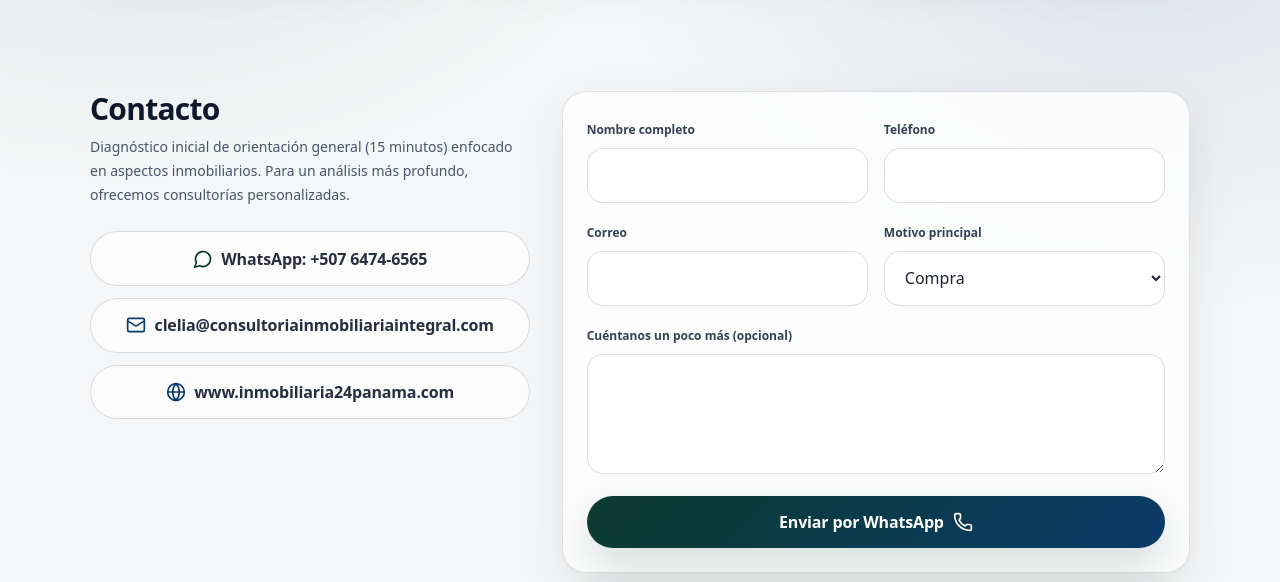
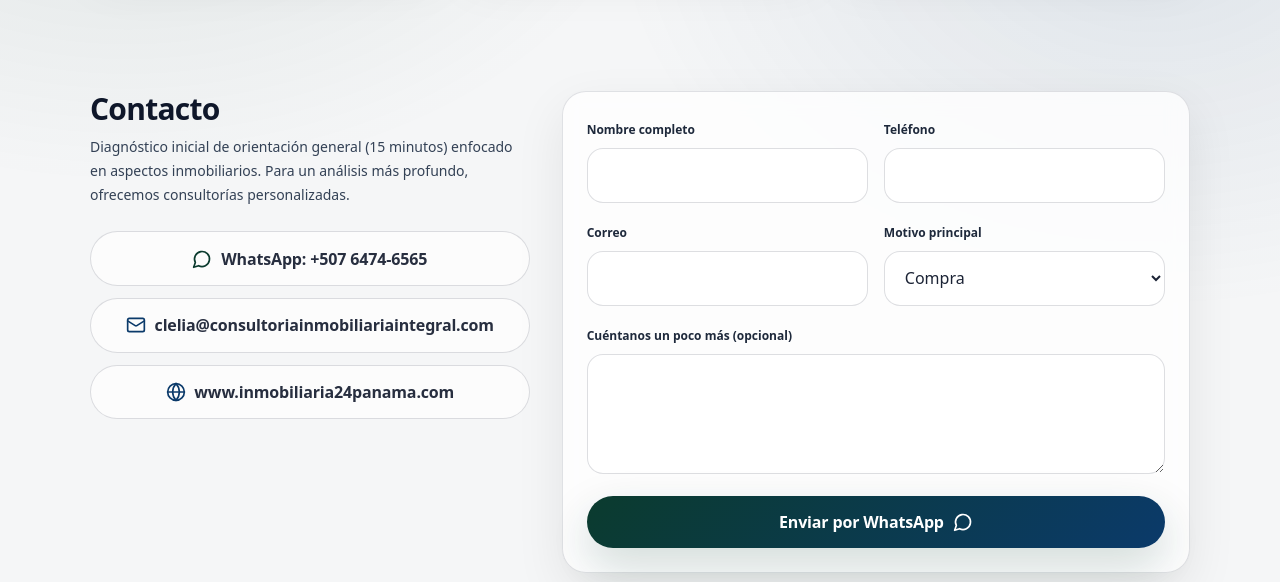
Before and after one commit to lulabtechnology/Consultor-a-Inmobiliaria-Integral, a Next.js app: page / in a window 1280 px wide. Shown: the part 3400-3982 px from the top of the page. Built offline with nearby package versions, Linux system fonts and the light colour scheme.

Commit message:
Update Contact.tsx

```diff
--- a/components/Contact.tsx
+++ b/components/Contact.tsx
@@ -2,21 +2,21 @@
 
 import { useMemo, useState } from "react";
 import { links } from "@/lib/links";
-import { Mail, Phone, Globe, MessageCircle } from "lucide-react";
+import { Mail, Globe, MessageCircle } from "lucide-react";
 
 export default function Contact({ t }: { t: any }) {
   const reasons: string[] = t.contact?.form?.reasons ?? [
     "Compra",
     "Venta",
     "Alquiler",
+    "Administración",
     "Inversión",
-    "Administración",
     "Otro"
   ];
 
   const [sent, setSent] = useState(false);
 
-  const waBase = links.wa; // wa.me/...
+  const waBase = links.wa;
   const email = links.email;
   const website = links.website;
 
@@ -38,7 +38,7 @@ export default function Contact({ t }: { t: any }) {
     const msg = String(fd.get("message") ?? "");
 
     const text =
-      `Hola, quiero una asesoría inmobiliaria.\n\n` +
+      `Hola, me gustaría agendar un diagnóstico inicial (15 minutos).\n\n` +
       `Nombre: ${name}\n` +
       `Teléfono: ${phone}\n` +
       `Correo: ${emailV}\n` +
@@ -58,15 +58,15 @@ export default function Contact({ t }: { t: any }) {
             <h2 className="text-3xl font-extrabold tracking-tight text-slate-900">
               {t.contact?.title ?? "Contacto"}
             </h2>
-            <p className="mt-2 text-sm leading-6 text-slate-600">
+            <p className="mt-2 text-sm leading-6 text-slate-700">
               {t.contact?.subtitle ??
-                "Para poder brindarte una asesoría adecuada indícanos el motivo de tu consulta."}
+                "Diagnóstico inicial de orientación general (15 minutos) enfocado en aspectos inmobiliarios. Para un análisis más profundo, ofrecemos consultorías personalizadas."}
             </p>
 
             <div className="mt-6 grid gap-3">
               <a className="btn btn-ghost w-full justify-start" href={links.wa} target="_blank" rel="noreferrer">
                 <MessageCircle className="h-5 w-5 text-[color:var(--brand)]" />
-                WhatsApp: +507 6474-6565
+                WhatsApp: {links.phoneDisplay}
               </a>
 
               <a className="btn btn-ghost w-full justify-start" href={`mailto:${email}`}>
@@ -86,14 +86,14 @@ export default function Contact({ t }: { t: any }) {
               <form onSubmit={onSubmit} className="grid gap-4">
                 <div className="grid gap-4 sm:grid-cols-2">
                   <div>
-                    <label className="text-xs font-semibold text-slate-700">
+                    <label className="text-xs font-semibold text-slate-800">
                       {t.contact?.form?.name ?? "Nombre completo"}
                     </label>
                     <input className="input mt-2" name="name" required />
                   </div>
 
                   <div>
-                    <label className="text-xs font-semibold text-slate-700">
+                    <label className="text-xs font-semibold text-slate-800">
                       {t.contact?.form?.phone ?? "Teléfono"}
                     </label>
                     <input className="input mt-2" name="phone" required />
@@ -102,14 +102,14 @@ export default function Contact({ t }: { t: any }) {
 
                 <div className="grid gap-4 sm:grid-cols-2">
                   <div>
-                    <label className="text-xs font-semibold text-slate-700">
+                    <label className="text-xs font-semibold text-slate-800">
                       {t.contact?.form?.email ?? "Correo"}
                     </label>
                     <input className="input mt-2" name="email" type="email" required />
                   </div>
 
                   <div>
-                    <label className="text-xs font-semibold text-slate-700">
+                    <label className="text-xs font-semibold text-slate-800">
                       {t.contact?.form?.reason ?? "Motivo principal"}
                     </label>
                     <select className="input mt-2" name="reason" required defaultValue={reasons[0]}>
@@ -123,19 +123,19 @@ export default function Contact({ t }: { t: any }) {
                 </div>
 
                 <div>
-                  <label className="text-xs font-semibold text-slate-700">
+                  <label className="text-xs font-semibold text-slate-800">
                     {t.contact?.form?.message ?? "Cuéntanos un poco más (opcional)"}
                   </label>
                   <textarea className="input mt-2 min-h-[120px]" name="message" />
                 </div>
 
                 <button className="btn btn-primary w-full" type="submit">
-                  {t.contact?.form?.send ?? "Enviar solicitud"}
-                  <Phone className="h-5 w-5" />
+                  {t.contact?.form?.send ?? "Enviar por WhatsApp"}
+                  <MessageCircle className="h-5 w-5" />
                 </button>
 
                 {sent && (
-                  <div className="mt-2 text-sm text-slate-600">
+                  <div className="mt-2 text-sm text-slate-700">
                     {confirmText}
                   </div>
                 )}
```
